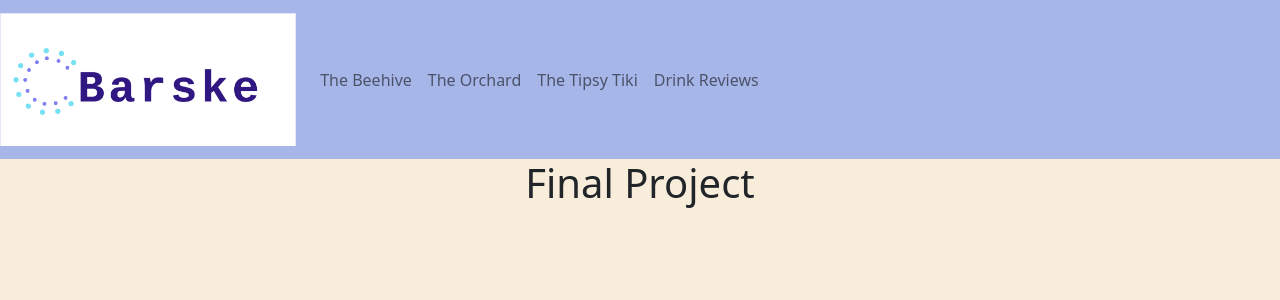
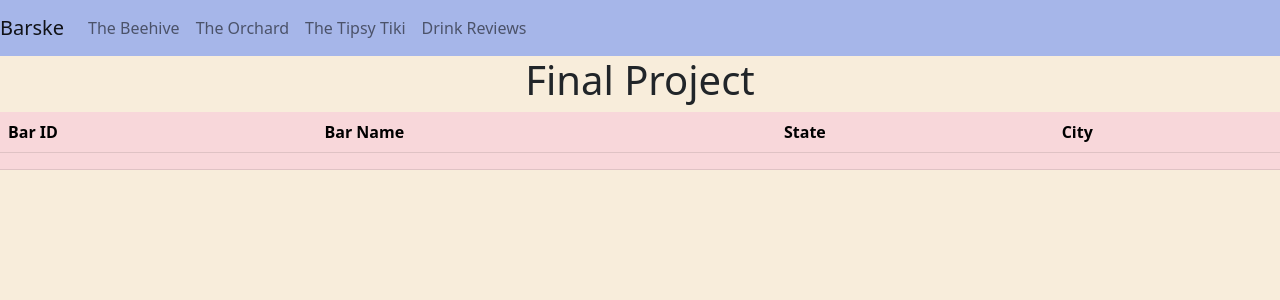
Before and after one commit to emilyprivett/finalproject_mis4013, a PHP site: page / in a window 1280 px wide. Shown: the top 300 px of the page. Run offline with PHP 8.4, Linux system fonts and the light colour scheme; tables that the repository leaves empty or names only in its code hold one stand-in row (values such as "Sample post"); data that the repository does not hold is empty.

Commit message:
Update index.php

```diff
--- a/index.php
+++ b/index.php
@@ -7,22 +7,8 @@
     <link href="https://cdn.jsdelivr.net/npm/bootstrap@5.2.1/dist/css/bootstrap.min.css" rel="stylesheet" integrity="sha384-iYQeCzEYFbKjA/T2uDLTpkwGzCiq6soy8tYaI1GyVh/UjpbCx/TYkiZhlZB6+fzT" crossorigin="anonymous">
   </head>
   <body style="background-color: #F8EDDB">
-    <?php
-$servername = "localhost";
-$username = "emilypri_skeco";
-$password = "Projectdbskeco";
-$dbname = "emilypri_skeco";
-
-// Create connection
-$conn = new mysqli($servername, $username, $password, $dbname);
-
-// Check connection
-if ($conn->connect_error) {
-  die("Connection failed: " . $conn->connect_error);
-}
-?>
      <nav class="navbar navbar-expand-lg navbar-light" style="background-color: #A6B6E9">
-        <a class="navbar-brand" href="index.html"><img src="barske.png" class="img-fluid" style="width:50t; height:100pt;"></a>
+        <a class="navbar-brand" href="index.html">Barske</a>
         <button class="navbar-toggler" type="button" data-toggle="collapse" data-target="#navbarNav" aria-controls="navbarNav" aria-expanded="false" aria-label="Toggle navigation">
             <span class="navbar-toggler-icon"></span>
         </button>
@@ -44,6 +30,52 @@ if ($conn->connect_error) {
         </div>
     </nav>
     <h1 style="text-align:center;">Final Project</h1>
+    <?php
+$servername = "localhost";
+$username = "emilypri_skeco";
+$password = "Projectdbskeco";
+$dbname = "emilypri_skeco";
+
+// Create connection
+$conn = new mysqli($servername, $username, $password, $dbname);
+
+// Check connection
+if ($conn->connect_error) {
+  die("Connection failed: " . $conn->connect_error);
+}
+$sql = "SELECT * from Bar";
+$result = $conn->query($sql);
+
+if ($result->num_rows > 0) {
+  // output data of each row
+  while($row = $result->fetch_assoc()) {
+?>
+
+    <table class="table table-danger">
+  <thead>
+    <tr>
+      <th>Bar ID</th>
+      <th>Bar Name</th>
+      <th>State</th>
+      <th>City</th>
+    </tr>
+  </thead>
+  <tbody>
+  <tr>
+    <td><?=$row["BarID"]?></td>
+    <td><?=$row["Bar_Name"]?></td>
+    <td><?=$row["State"]?></td>
+    <td><?=$row["City"]?></td>
+  </tr>
+<?php
+  }
+} else {
+  echo "0 results";
+}
+$conn->close();
+?>
+  </tbody>
+    </table>
 
     <script src="https://cdn.jsdelivr.net/npm/bootstrap@5.2.1/dist/js/bootstrap.bundle.min.js" integrity="sha384-u1OknCvxWvY5kfmNBILK2hRnQC3Pr17a+RTT6rIHI7NnikvbZlHgTPOOmMi466C8" crossorigin="anonymous"></script>
   </body>
```
